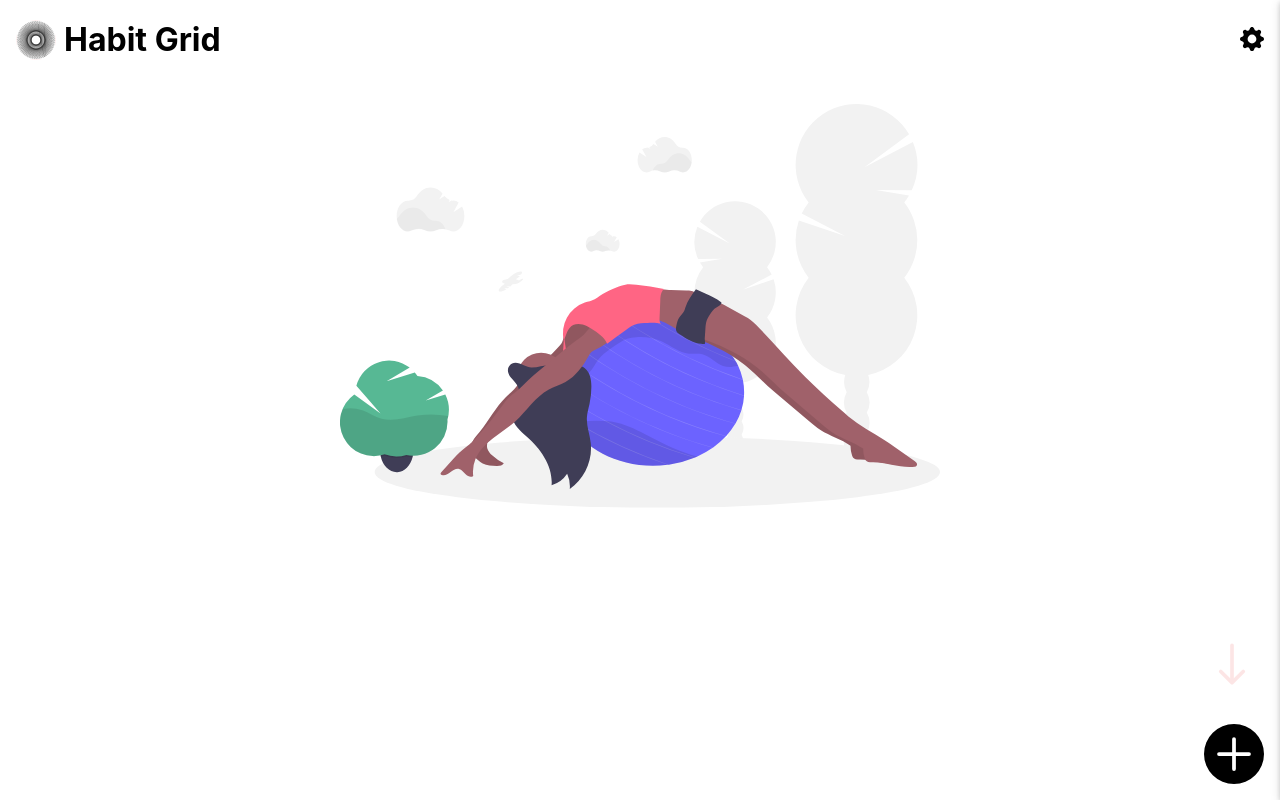
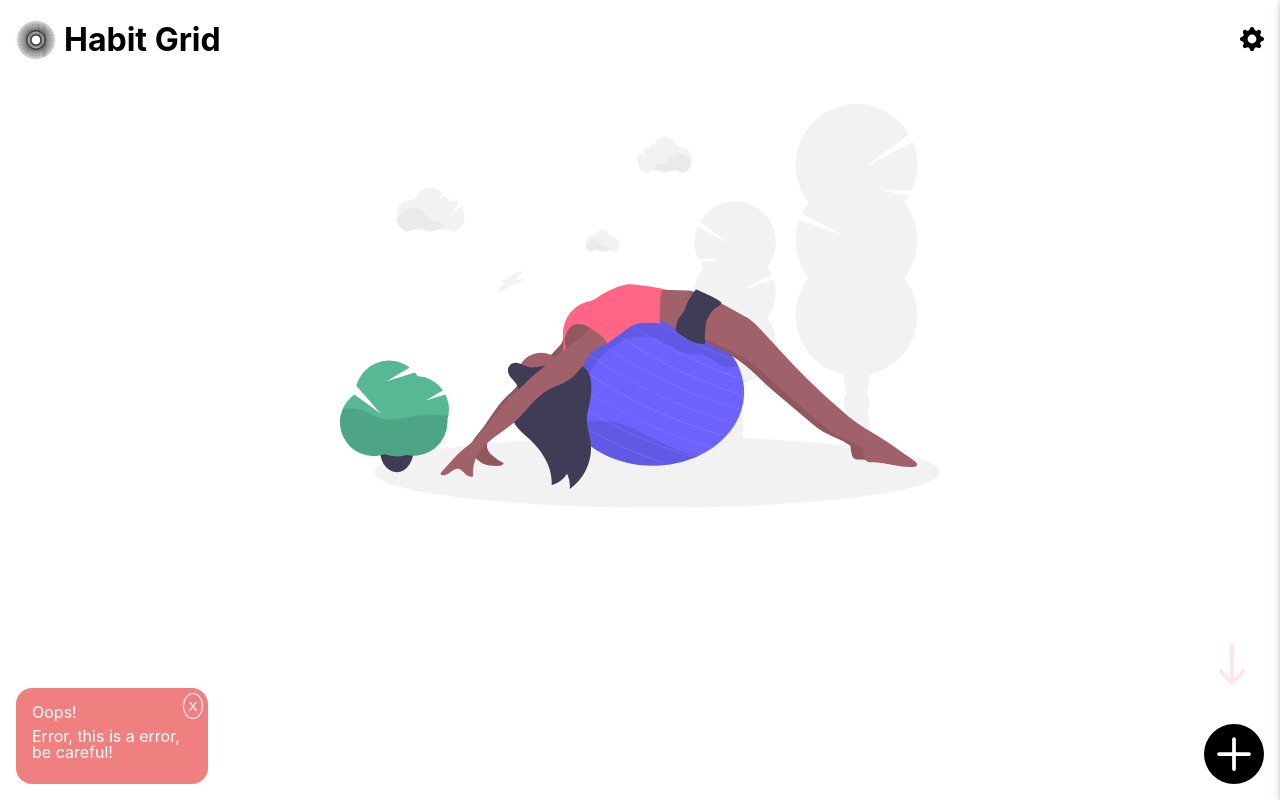
Before and after one commit to teooliver/habit-grid, a React (Create React App) app: page / in a window 1280 px wide. Built offline with nearby package versions, Linux system fonts and the light colour scheme.

Commit message:
initial Toast setup

```diff
--- a/src/App.tsx
+++ b/src/App.tsx
@@ -7,6 +7,7 @@ import HabitTracker from "./components/tracker/HabitTracker";
 import Navbar from "./components/layout/Navbar";
 import HabitForm from "./components/tracker/HabitForm";
 import ServiceWorkerWrapper from "./ServiceWorkerWrapper";
+import Toast from "./components/toast/Toast";
 interface AppProps {
   getHabits: Function;
   getViewSelection: Function;
@@ -29,7 +30,9 @@ const _App: React.FC<AppProps> = ({ getHabits, getViewSelection }) => {
           <HabitTracker />
         </section>
         <HabitForm />
+        <Toast/>
       </main>
+
     </div>
   );
 };
--- /dev/null
+++ b/src/components/toast/Toast.tsx
@@ -0,0 +1,13 @@
+import React from 'react'
+
+const Toast = () => {
+    return (
+        <div className="Toast">
+            <p>Oops!</p>
+            <p>Error, this is a error, be careful!</p>
+            <button>X</button>
+        </div>
+    )
+}
+
+export default Toast
--- a/src/components/tracker/HabitTracker.tsx
+++ b/src/components/tracker/HabitTracker.tsx
@@ -7,6 +7,7 @@ import Control from "./control/Control";
 import HabitCardsView from "./individual-view/HabitCardsView";
 import HabitsTable from "./table-view/HabitsTable";
 import { ReactComponent as StabilityBall } from "../../images/undraw_Stability_ball_b4ia.svg";
+import Toast from "../toast/Toast";
 
 interface Props {
   selectedView: ViewOptions;
--- /dev/null
+++ b/src/styles/_Toast.scss
@@ -0,0 +1,28 @@
+.Toast{
+    position: absolute;
+    bottom: 1rem;
+    left: 1rem;
+    height: 6rem;
+    width: 12rem;
+    color: white;
+    background-color: lightcoral;
+    border-radius: 1rem;
+    padding: 1rem;
+    p{
+        margin-bottom: 0.5rem;
+    }
+    button{
+        position: absolute;
+        color: white;
+        right: 0.3rem;
+        top: 0.3rem;
+        background-color: transparent;
+        border: 1px solid white;
+        border-radius: 50%;
+        padding: 0.3rem;
+        &:hover{
+            background-color: white;
+            color: lightcoral
+        }
+    }
+}
--- a/src/styles/styles.scss
+++ b/src/styles/styles.scss
@@ -8,3 +8,4 @@
 @import "./MonthSelector";
 @import "./HabitForm";
 @import "./VerticalSlideMenu";
+@import "./Toast"
```
